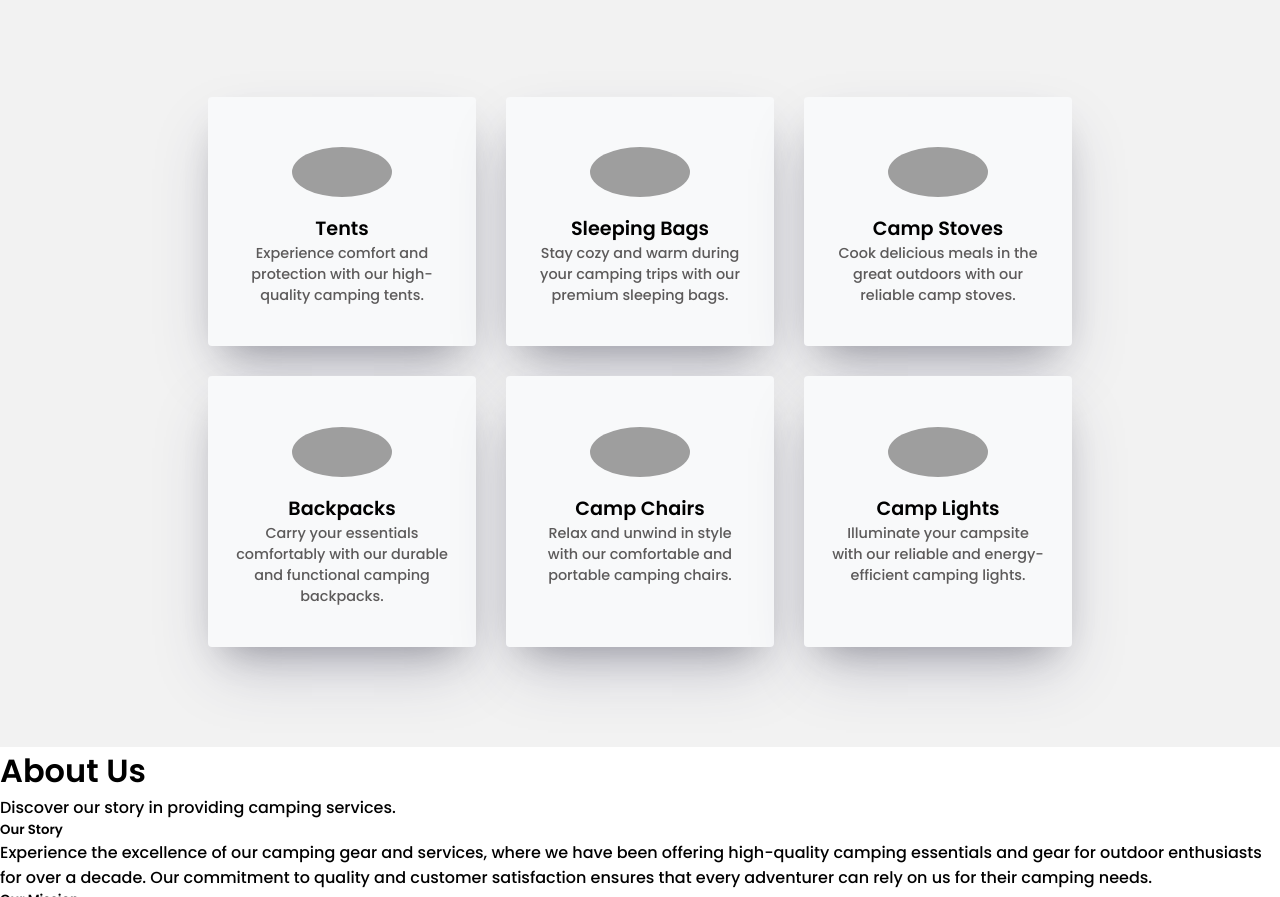
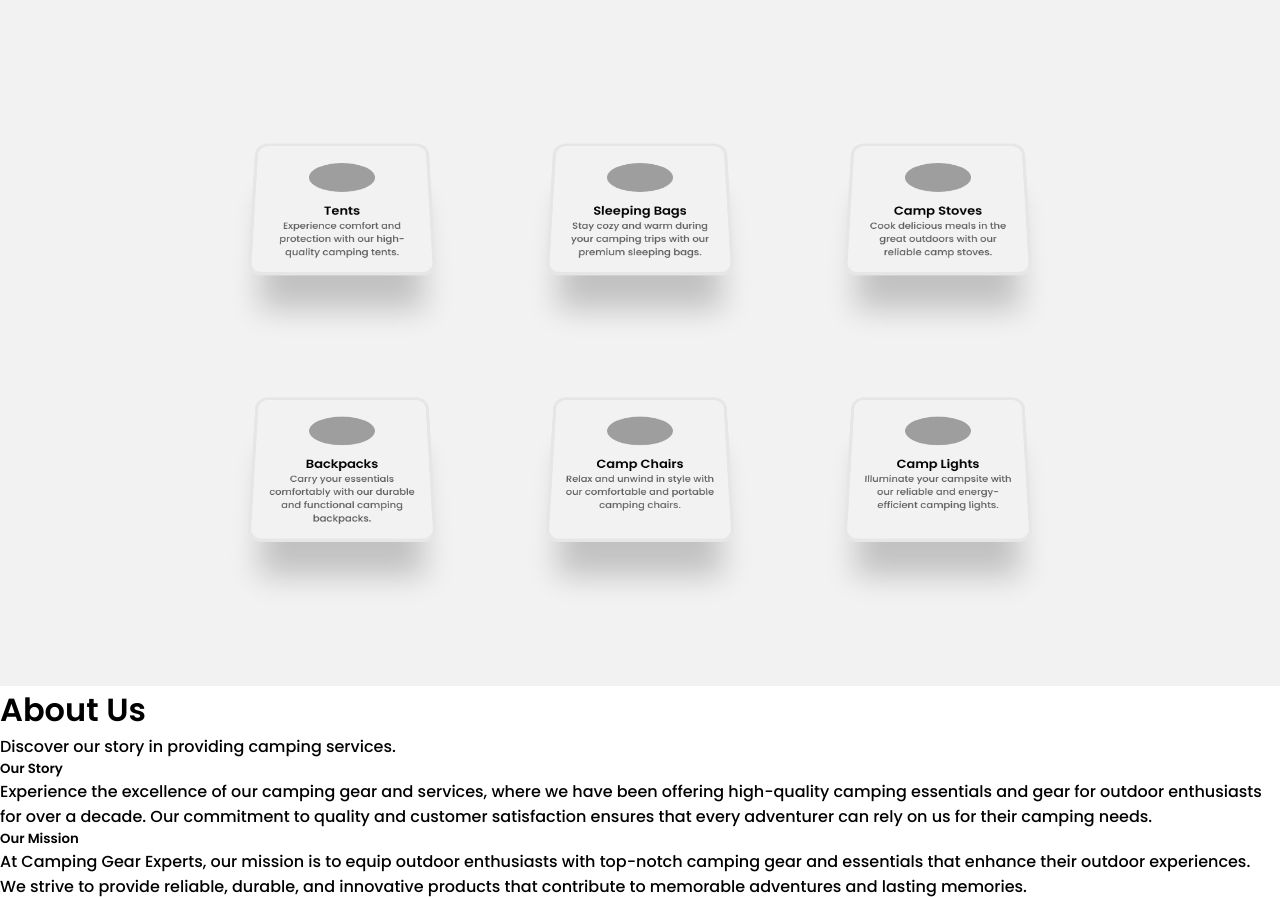
Before and after one commit to Sainkee/camping, a plain HTML site: page index.html in a window 1280 px wide. Shown: the part 976-1873 px from the top of the page. Drawn offline with nearby package versions, Linux system fonts and the light colour scheme; grey boxes are pictures that could not be loaded.

Commit message:
card style changed

```diff
--- a/style.css
+++ b/style.css
@@ -109,25 +109,24 @@ button:hover {
   margin: 0 auto;
 }
 .cards div {
-  background-color: rgb(248, 249, 250);
-  padding: 15% 10%;
-  width: 100%;
-  box-shadow: rgba(50, 50, 93, 0.25) 0px 30px 60px -12px,
-    rgba(0, 0, 0, 0.3) 0px 18px 36px -18px;
-    transition: all 2s ease-out;
-    border-radius: 4px;
+  transform: perspective(750px) translate3d(0px, 0px, -250px) rotateX(27deg)
+    scale(0.9, 0.9);
+  border-radius: 20px;
+  border: 5px solid #e6e6e6;
+  box-shadow: 0 70px 40px -20px rgba(0, 0, 0, 0.2);
+  transition: 0.4s ease-in-out transform;
+  padding: 20px;
 }
 .cards div:hover {
-    transform: rotatey(360deg);
-    transform-style: preserve-3d;
+  transform: translate3d(0px, 0px, -250px);
 }
-.cards div h5{
-    font-size: 1.2rem;
+.cards div h5 {
+  font-size: 1.2rem;
 }
-.cards div p{
-    font-size: 0.9rem;
-    font-weight: 400;
-    color: #5c5a5a;
+.cards div p {
+  font-size: 0.9rem;
+  font-weight: 400;
+  color: #5c5a5a;
 }
 
 img {
```
